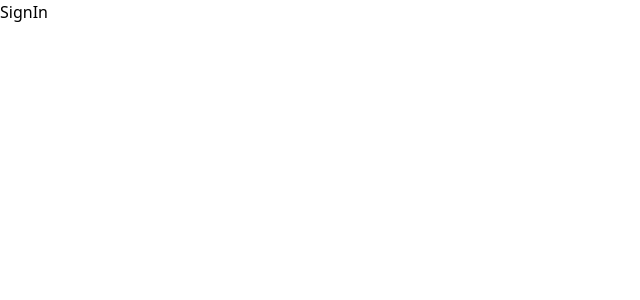
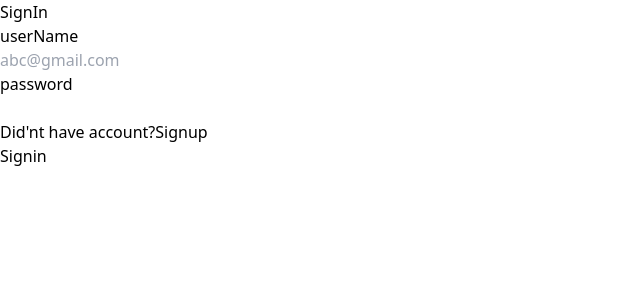
Before and after one commit to Nazim9945/TransectionApp-client-, a React (Vite) app: page /signin in a window 1280 px wide. Shown: the top 300 px of the page, without its empty margins (0-640 px from the left). Built offline with nearby package versions, Linux system fonts and the light colour scheme.

Commit message:
Build signup and signin pages

```diff
--- /dev/null
+++ b/src/components/BottomWarning.tsx
@@ -0,0 +1,11 @@
+
+const BottomWarning = ({label}:{label:string}) => {
+  return (
+    <div>
+     {label!=='Signin' ? "Did'nt have account":"Already have an account"}
+     ?<span className="underline">{label}</span>
+    </div>
+  );
+}
+
+export default BottomWarning
--- /dev/null
+++ b/src/components/Button.tsx
@@ -0,0 +1,14 @@
+interface Props{
+    label:string
+}
+const Button = ({label}:Props) => {
+  return (
+
+        <button className="bg-black text-white p-2 font-semibold rounded-md">
+            {label}
+        </button>
+
+  )
+}
+
+export default Button
--- /dev/null
+++ b/src/components/Inputfield.tsx
@@ -0,0 +1,19 @@
+interface Props{
+    label:string,
+    type:string,
+    placeholder?:string,
+
+}
+const Inputfield = ({label,type,placeholder}:Props) => {
+  return (
+    <div>
+        <label>
+            <div>{label}</div>
+            <input type={type} placeholder={placeholder} />
+        </label>
+
+    </div>
+  )
+}
+
+export default Inputfield
--- a/src/pages/SignIn.tsx
+++ b/src/pages/SignIn.tsx
@@ -1,10 +1,20 @@
+import BottomWarning from "../components/BottomWarning";
+import Button from "../components/Button";
+import Inputfield from "../components/Inputfield";
 
 
 
 const SignIn = () => {
   return (
-    <div>SignIn</div>
-  )
+    <>
+      <div>SignIn</div>
+      <Inputfield label="userName" type="text" placeholder="abc@gmail.com" />
+      <Inputfield label="password" type="password"/>
+      <BottomWarning label="Signup"/>
+      <Button label="Signin"/>
+
+    </>
+  );
 }
 
 export default SignIn
--- a/src/pages/SignUp.tsx
+++ b/src/pages/SignUp.tsx
@@ -1,8 +1,19 @@
+import BottomWarning from "../components/BottomWarning";
+import Button from "../components/Button";
+import Inputfield from "../components/Inputfield"
 
 const SignUp = () => {
   return (
-    <div>SignUp</div>
-  )
+    <div className="w-[300px] border-black border-2">
+      <div>SignUp</div>
+      <Inputfield label="FirstName" type="text" placeholder="Jhon" />
+      <Inputfield label="LastName" type="text" placeholder="Doe" />
+      <Inputfield label="UserName" type="text" placeholder="Jhon@gmail.com" />
+      <Inputfield label="Password" type="password" />
+      <BottomWarning label="Signin"/>
+      <Button label="Signup"/>
+    </div>
+  );
 }
 
 export default SignUp
```
